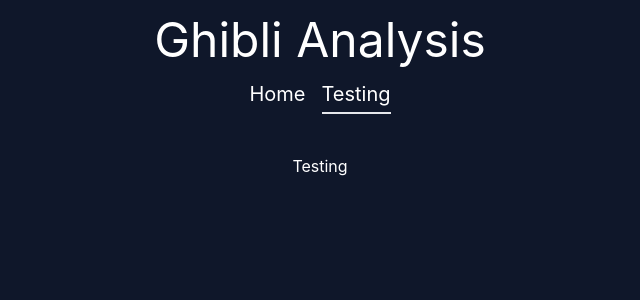
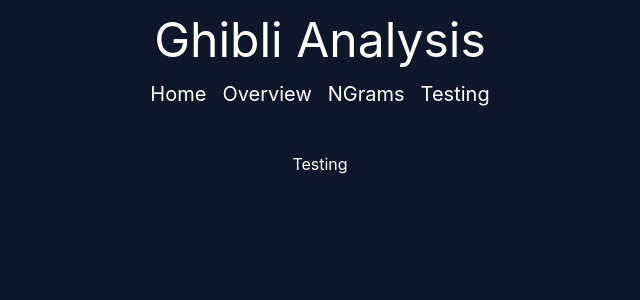
Before and after one commit to NicolasNewman/TOKY-AN-362-Final-Project, a React (Create React App) app in the folder packages/site/: page /testing in a window 1280 px wide. Shown: the top 300 px of the page, without its empty margins (320-960 px from the left). Built offline with nearby package versions, Linux system fonts and the light colour scheme.

Commit message:
switched root routes to use component

```diff
--- a/packages/site/src/pages/Root.tsx
+++ b/packages/site/src/pages/Root.tsx
@@ -1,5 +1,6 @@
 import React from 'react';
 import { Link, Outlet, useLocation } from 'react-router-dom';
+import Route from '../components/Route';
 
 const Root: React.FC = ({}) => {
 	const loc = useLocation();
@@ -8,22 +9,10 @@
 			<div className="pt-4">
 				<div className="text-5xl">Ghibli Analysis</div>
 				<div className="mt-4 flex justify-center">
-					<Link
-						className={`text-xl mx-2 pb-1 hover:text-blue-500 ${
-							loc.pathname === '/home' ? 'border-b-2 hover:border-b-blue-500' : ''
-						}`}
-						to={'/home'}
-					>
-						Home{' '}
-					</Link>
-					<Link
-						className={`text-xl mx-2 pb-1 hover:text-blue-500 ${
-							loc.pathname === '/testing' ? 'border-b-2 hover:border-b-blue-500' : ''
-						}`}
-						to={'/testing'}
-					>
-						Testing{' '}
-					</Link>
+					<Route name="Home" path="/home" />
+					<Route name="Overview" path="/overview" />
+					<Route name="NGrams" path="/ngrams" />
+					<Route name="Testing" path="/testing" />
 				</div>
 			</div>
 			<div className="mt-10">
```
